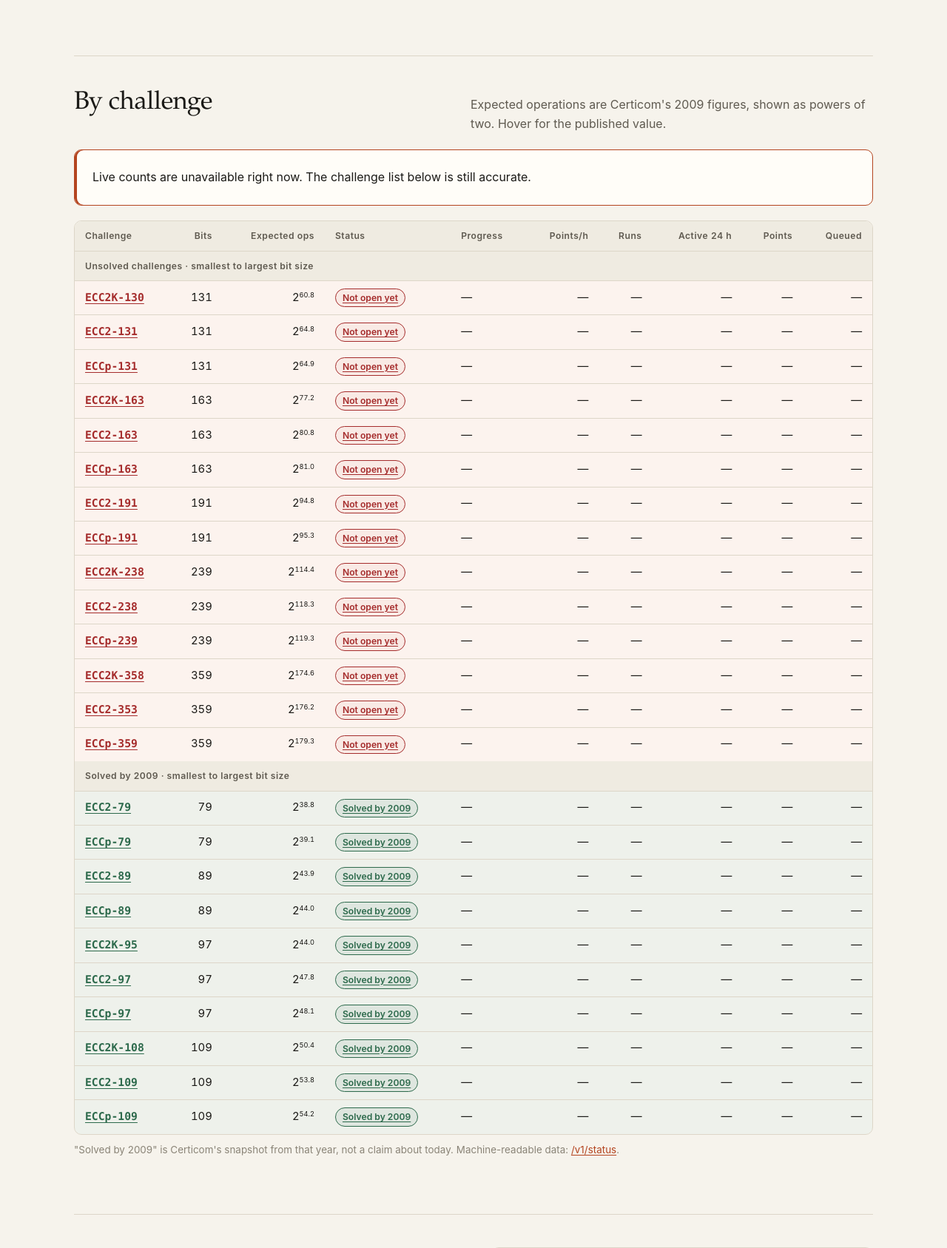
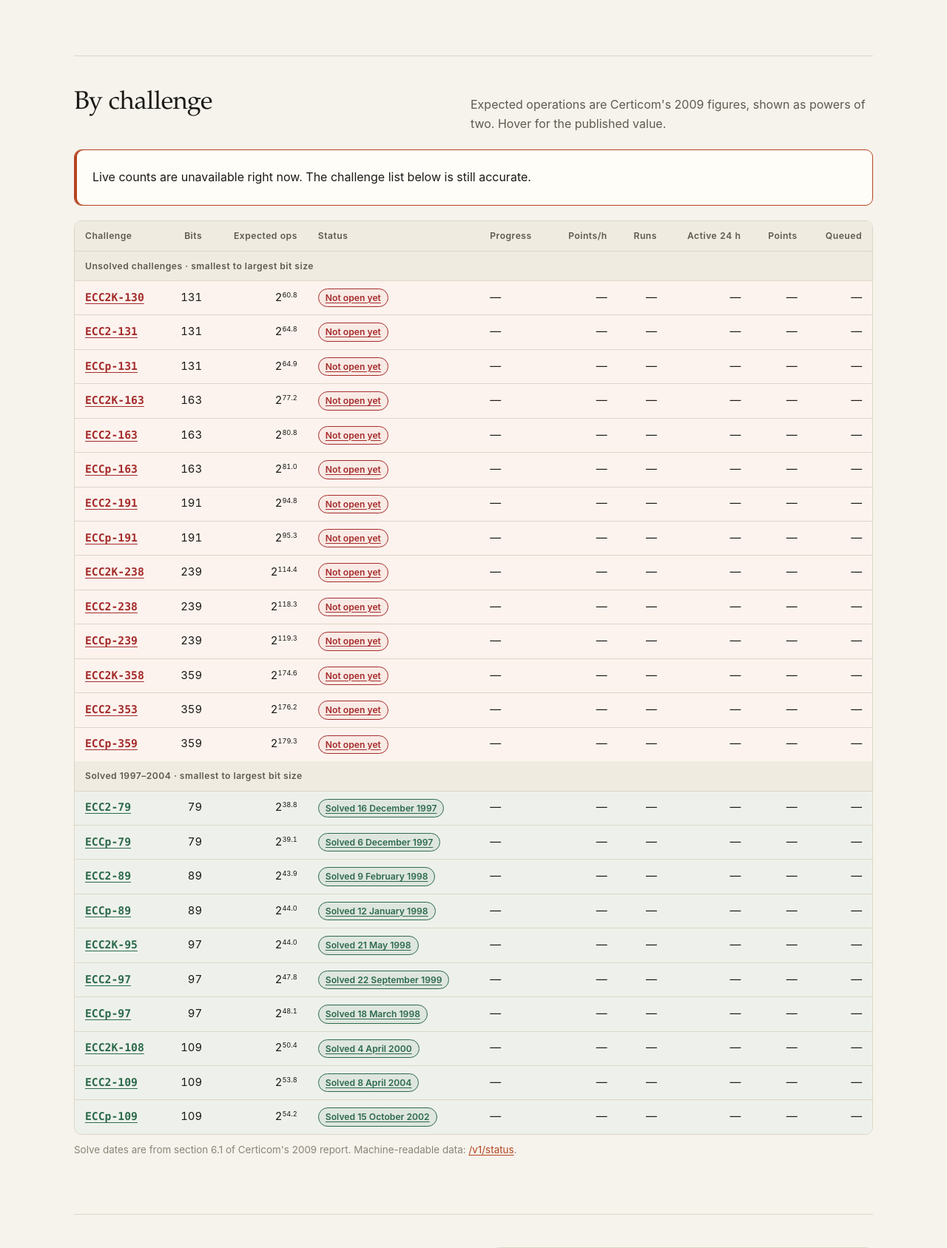
Before and after one commit to aburan28/ecc-challenges, a FastAPI app: page /status in a window 1280 px wide. Shown: the part 437-2124 px from the top of the page at 74% size. Run offline with FastAPI, Linux system fonts and the light colour scheme; parts of the project's set-up code (start-up, migrations or seed data) failed here and were passed over; some libraries are stand-ins or nearby versions.

Commit message:
Show Certicom solve dates instead of "Solved by 2009"
The status, home and challenge pages now show each solved challenge's
date from section 6.1 of Certicom's 2009 report (e.g. "Solved 16 December
1997"), reusing the dates already in PUBLISHED_RESULTS.

Co-Authored-By: Claude Opus 5.5 <noreply@anthropic.com>

```diff
--- a/src/ecc_challenges/app.py
+++ b/src/ecc_challenges/app.py
@@ -31,11 +31,12 @@ from .service import Service, Rejected
 from .settings import Settings
 from .storage import Storage
 from .status import StatusReader
-from .results import create_results_router
+from .results import SOLVED_DATES, create_results_router
 from .pages import create_pages_router
 
 TEMPLATES = Jinja2Templates(directory=str(Path(__file__).parent / "templates"))
 TEMPLATES.env.globals["level_labels"] = {"exercise": "Exercise", "level_i": "Level I", "level_ii": "Level II"}
+TEMPLATES.env.globals["solved_dates"] = SOLVED_DATES
 
 
 def pow2(log2: float | None, places: int = 1, title: str | None = None) -> Markup | str:
--- a/src/ecc_challenges/results.py
+++ b/src/ecc_challenges/results.py
@@ -28,6 +28,14 @@ PUBLISHED_RESULTS = {
 }
 
 
+def solved_date(campaign: str) -> str:
+    """The section 6.1 solve date as "16 December 1997"."""
+    return date.fromisoformat(PUBLISHED_RESULTS[campaign][0]).strftime("%d %B %Y").lstrip("0")
+
+
+SOLVED_DATES = {campaign: solved_date(campaign) for campaign in PUBLISHED_RESULTS}
+
+
 @lru_cache(maxsize=1)
 def _registry():
     # Display the published data directly; serving a page requires no curve
@@ -49,7 +57,7 @@ def published_result(campaign: str) -> dict | None:
         "scalar_hex": vector["scalar"],
         "scalar_decimal": str(int(vector["scalar"], 16)),
         "solved_on": solved_on,
-        "solved_date": date.fromisoformat(solved_on).strftime("%d %B %Y").lstrip("0"),
+        "solved_date": solved_date(campaign),
         "communicated_by": communicated_by,
         "source_section": vector["source_section"],
         "source_url": registry["source"]["url"] + f"#page={source_page}",
--- a/src/ecc_challenges/templates/challenge.html
+++ b/src/ecc_challenges/templates/challenge.html
@@ -12,7 +12,7 @@
 <p class="lead">{{ parameters.bits }}-bit {{ "binary field" if parameters.field_kind == "binary" else "prime field" }} discrete-log challenge, listed in Certicom's {{ catalog_date }} challenge document.</p>
 
 <dl class="stats" aria-label="Challenge summary">
-  <div class="stat"><dt>Status</dt><dd>{% if challenge.solved_in_2009 %}Solved<small>Certicom's 2009 snapshot</small>{% elif is_open %}Open here<small>accepting worker points</small>{% else %}Not open yet<small>not accepting worker points</small>{% endif %}</dd></div>
+  <div class="stat"><dt>Status</dt><dd>{% if challenge.solved_in_2009 %}Solved<small>{{ solved_dates[challenge.id] }}</small>{% elif is_open %}Open here<small>accepting worker points</small>{% else %}Not open yet<small>not accepting worker points</small>{% endif %}</dd></div>
   <div class="stat"><dt>Expected operations</dt><dd>{{ work.expected(challenge) }}<small>Certicom 2009: {{ challenge.estimated_operations_2009 or "—" }}</small></dd></div>
   <div class="stat progress-summary"><dt>Progress</dt><dd>{{ work.summary(status) }}</dd></div>
   <div class="stat"><dt>Collision odds</dt><dd>{% if est and est.estimated_completion_probability_percent is defined %}{{ est.estimated_completion_probability_percent|percent }}<small>chance rho would have hit one by now</small>{% else %}—<small>after the work so far</small>{% endif %}</dd></div>
@@ -55,14 +55,14 @@
       <tr><th scope="row">Parameter SHA-256</th><td><code>{{ parameters.instance_sha256 }}</code></td></tr>
     </tbody>
   </table></div>
-  <p class="table-note">Source: <a href="{{ catalog_source }}">Certicom's challenge document</a>. “Solved by 2009” records that document's snapshot, not a claim about current status.</p>
+  <p class="table-note">Source: <a href="{{ catalog_source }}">Certicom's challenge document</a>. Solve dates come from section 6.1 of that document.</p>
 </section>
 
 <section class="section">
   <div class="section-head"><h2>Other challenges</h2><p class="muted">Open a dedicated page for any entry in the catalog.</p></div>
   <ul class="links">
   {% for item in challenges %}
-    <li><a href="/challenges/{{ item.id }}"{% if item.id == challenge.id %} aria-current="page"{% endif %}>{{ item.public().name }}</a>{% if item.solved_in_2009 %} <span class="note">· solved by 2009</span>{% elif item.contribution == "ecc2k130_gpu_v1" or multicurve_enabled %} <span class="note">· open here</span>{% else %} <span class="note">· not open yet</span>{% endif %}</li>
+    <li><a href="/challenges/{{ item.id }}"{% if item.id == challenge.id %} aria-current="page"{% endif %}>{{ item.public().name }}</a>{% if item.solved_in_2009 %} <span class="note">· solved {{ solved_dates[item.id] }}</span>{% elif item.contribution == "ecc2k130_gpu_v1" or multicurve_enabled %} <span class="note">· open here</span>{% else %} <span class="note">· not open yet</span>{% endif %}</li>
   {% endfor %}
   </ul>
 </section>
--- a/src/ecc_challenges/templates/home.html
+++ b/src/ecc_challenges/templates/home.html
@@ -75,12 +75,12 @@
         <td>{{ level_labels[challenge.level] }}</td>
         <td class="num">{{ work.expected(challenge) }}</td>
         <td class="num">{{ work.done(row) }}</td>
-        <td>{% if challenge.solved_in_2009 %}<a class="tag solved" href="/results/{{ challenge.id }}" aria-label="{{ challenge.public().name }} published result">Solved by 2009</a>{% elif is_open %}<a class="tag open" href="/challenges/{{ challenge.id }}">Open here</a>{% else %}<a class="tag" href="/challenges/{{ challenge.id }}">Not open yet</a>{% endif %}</td>
+        <td>{% if challenge.solved_in_2009 %}<a class="tag solved" href="/results/{{ challenge.id }}" aria-label="{{ challenge.public().name }} published result">Solved {{ solved_dates[challenge.id] }}</a>{% elif is_open %}<a class="tag open" href="/challenges/{{ challenge.id }}">Open here</a>{% else %}<a class="tag" href="/challenges/{{ challenge.id }}">Not open yet</a>{% endif %}</td>
       </tr>
     {% endfor %}
     </tbody>
   </table></div>
-  <p class="table-note">Expected ops is Certicom's estimate of the curve operations rho needs, as a power of two. Work so far multiplies the stored distinguished points by the average walk length between them; the bar is that work as a share of what this project's walk expects. The solved column is Certicom's 2009 snapshot, not a claim about today. {% if not multicurve_enabled %}Other challenges open once a worker and an independent verifier for them pass live checks.{% endif %}</p>
+  <p class="table-note">Expected ops is Certicom's estimate of the curve operations rho needs, as a power of two. Work so far multiplies the stored distinguished points by the average walk length between them; the bar is that work as a share of what this project's walk expects. Solve dates are from section 6.1 of Certicom's 2009 report. {% if not multicurve_enabled %}Other challenges open once a worker and an independent verifier for them pass live checks.{% endif %}</p>
 </section>
 
 <section class="section two" id="code">
--- a/src/ecc_challenges/templates/status.html
+++ b/src/ecc_challenges/templates/status.html
@@ -52,7 +52,7 @@
     {% set rows = snapshot.campaigns if snapshot else challenges %}
     {% for solved, group in rows|sort(attribute="field_bits")|groupby("solved_in_2009") %}
     <tbody>
-    <tr><th scope="rowgroup" colspan="{{ 11 if v2 else 10 }}">{{ "Solved by 2009" if solved else "Unsolved challenges" }} · smallest to largest bit size</th></tr>
+    <tr><th scope="rowgroup" colspan="{{ 11 if v2 else 10 }}">{{ "Solved 1997–2004" if solved else "Unsolved challenges" }} · smallest to largest bit size</th></tr>
     {% for challenge in group %}
       {% set row = challenge if snapshot else challenge.public() %}
       {% set is_open = row.received_points is defined and row.received_points is not none %}
@@ -62,7 +62,7 @@
         <td><a class="name" href="/challenges/{{ row.id }}">{{ row.name }}</a></td>
         <td class="num">{{ row.field_bits }}</td>
         <td class="num" title="{{ row.estimated_operations_2009 or '' }} (Certicom 2009)">{{ work.expected(challenge) }}</td>
-        <td>{% if row.solved_in_2009 %}<a class="tag solved" href="/results/{{ row.id }}" aria-label="{{ row.name }} published result">Solved by 2009</a>{% elif is_open %}<a class="tag open" href="/challenges/{{ row.id }}">Open here</a>{% else %}<a class="tag" href="/challenges/{{ row.id }}">Not open yet</a>{% endif %}</td>
+        <td>{% if row.solved_in_2009 %}<a class="tag solved" href="/results/{{ row.id }}" aria-label="{{ row.name }} published result">Solved {{ solved_dates[row.id] }}</a>{% elif is_open %}<a class="tag open" href="/challenges/{{ row.id }}">Open here</a>{% else %}<a class="tag" href="/challenges/{{ row.id }}">Not open yet</a>{% endif %}</td>
         <td>{% if is_open and not row.solved_in_2009 %}<span class="bar mini" aria-hidden="true"><span style="width:{{ [primary.expected_work_percent or 0, 100]|min }}%"></span></span><span class="mono">{{ primary.expected_work_percent|percent }}</span>{% if row.including_historical %}<br><small class="muted">{{ row.expected_work_percent|percent }} public uploads only</small>{% endif %}{% else %}—{% endif %}</td>
         <td class="num">{{ "{:,.0f}".format(row.points_per_hour) if is_open else "—" }}</td>
         <td class="num">{{ "{:,}".format(row.total_runs) if is_open else "—" }}</td>
@@ -75,7 +75,7 @@
     </tbody>
     {% endfor %}
   </table></div>
-  <p class="table-note">{% if imported %}ECC2K-130's points include the {{ "{:,}".format(imported) }} imported from the earlier run; runs and queue cover this gateway only. {% endif %}"Solved by 2009" is Certicom's snapshot from that year, not a claim about today. Machine-readable data: <a href="/v1/status">/v1/status</a>.</p>
+  <p class="table-note">{% if imported %}ECC2K-130's points include the {{ "{:,}".format(imported) }} imported from the earlier run; runs and queue cover this gateway only. {% endif %}Solve dates are from section 6.1 of Certicom's 2009 report. Machine-readable data: <a href="/v1/status">/v1/status</a>.</p>
 </section>
 
 <section class="section two">
```
